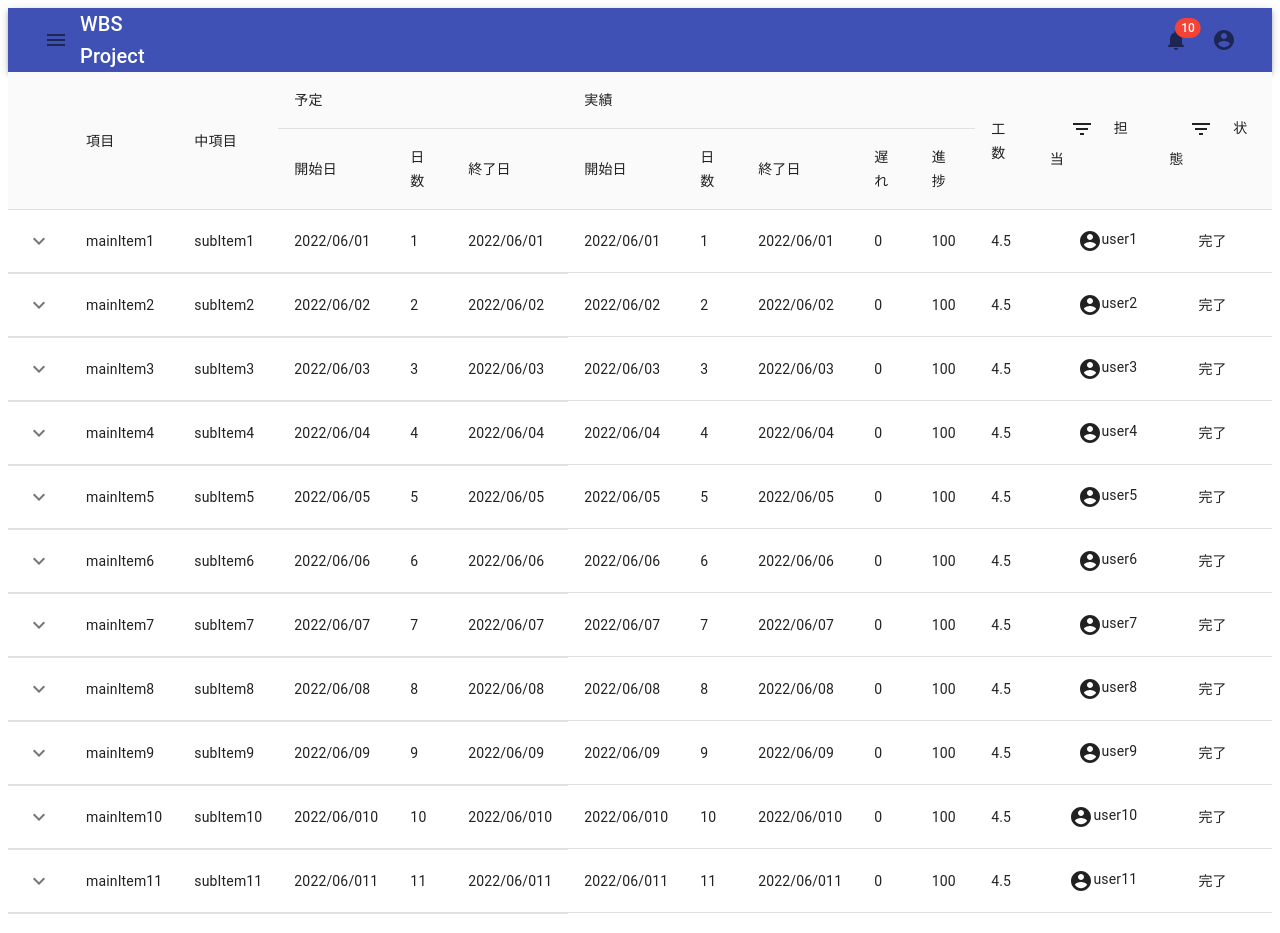
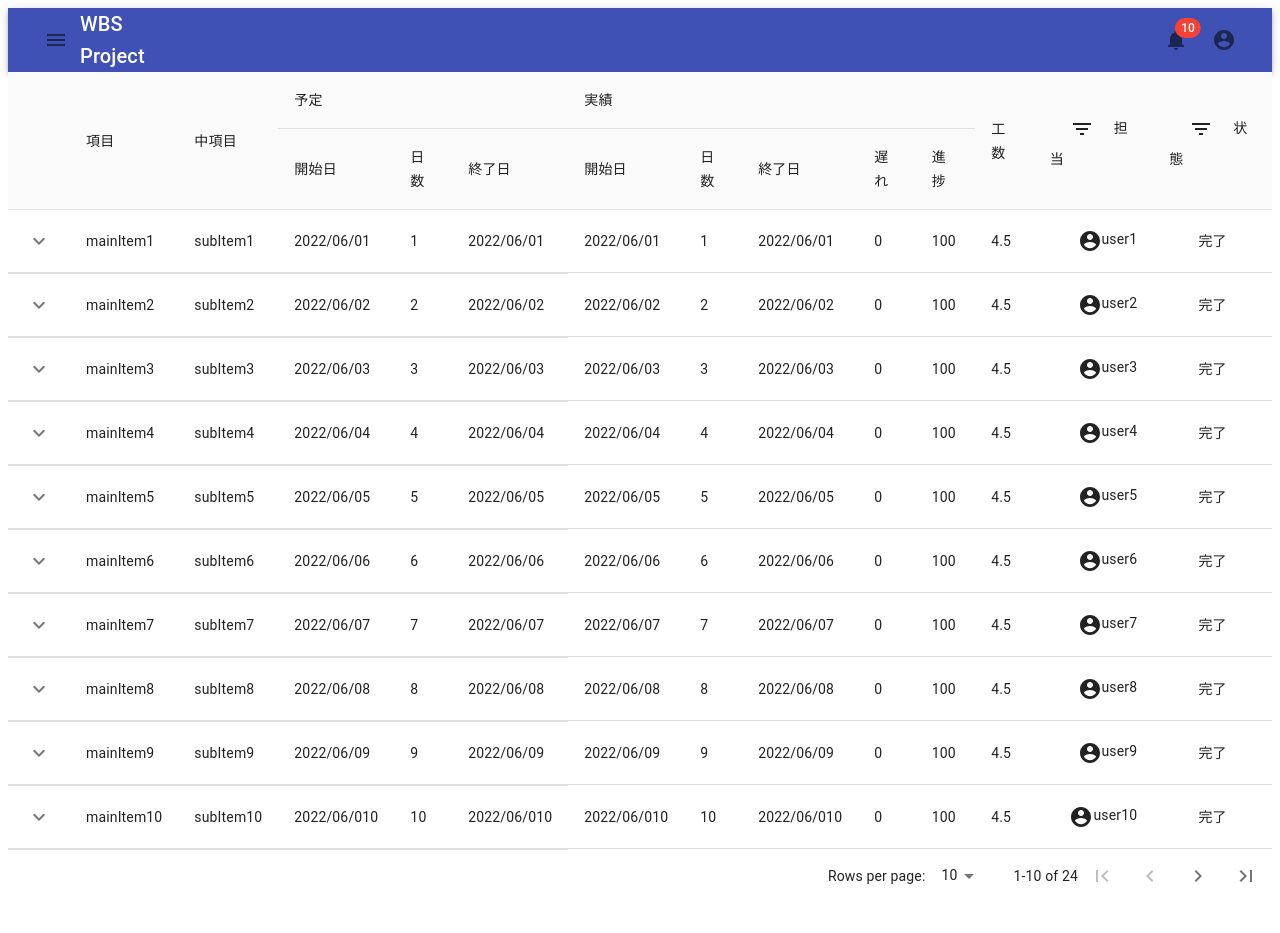
Before and after one commit to kurimaruru/wbs-app, a React (Create React App) app: page / in a window 1280 px wide. Shown: the top 933 px of the page. After the commit the page ends 910 px from the top, so only its background shows below. Built offline with nearby package versions, Linux system fonts and the light colour scheme.

Commit message:
pagenation

```diff
--- /dev/null
+++ b/src/components/PagenationActions.tsx
@@ -0,0 +1,89 @@
+import { Box, IconButton, useTheme } from '@material-ui/core';
+import {
+  KeyboardArrowLeft,
+  KeyboardArrowRight,
+  FirstPage,
+  LastPage,
+} from '@material-ui/icons';
+
+type PagenationActionProps = {
+  count: number;
+  page: number;
+  rowsPerPage: number;
+  onPageChange: (
+    event: React.MouseEvent<HTMLButtonElement>,
+    newPage: number
+  ) => void;
+};
+
+export const PagenationAction = ({
+  count,
+  page,
+  rowsPerPage,
+  onPageChange,
+}: PagenationActionProps): JSX.Element => {
+  const theme = useTheme();
+  const handleFirstPageButtonClick = (
+    event: React.MouseEvent<HTMLButtonElement>
+  ) => {
+    onPageChange(event, 0);
+  };
+
+  const handleBackButtonClick = (
+    event: React.MouseEvent<HTMLButtonElement>
+  ) => {
+    onPageChange(event, page - 1);
+  };
+
+  const handleNextButtonClick = (
+    event: React.MouseEvent<HTMLButtonElement>
+  ) => {
+    onPageChange(event, page + 1);
+  };
+
+  const handleLastPageButtonClick = (
+    event: React.MouseEvent<HTMLButtonElement>
+  ) => {
+    onPageChange(event, Math.max(0, Math.ceil(count / rowsPerPage) - 1));
+  };
+  return (
+    <Box style={{ display: 'flex' }}>
+      <IconButton
+        onClick={handleFirstPageButtonClick}
+        disabled={page === 0}
+        aria-label='first page'
+      >
+        {theme.direction === 'rtl' ? <LastPage /> : <FirstPage />}
+      </IconButton>
+      <IconButton
+        onClick={handleBackButtonClick}
+        disabled={page === 0}
+        aria-label='previous page'
+      >
+        {theme.direction === 'rtl' ? (
+          <KeyboardArrowRight />
+        ) : (
+          <KeyboardArrowLeft />
+        )}
+      </IconButton>
+      <IconButton
+        onClick={handleNextButtonClick}
+        disabled={page >= Math.ceil(count / rowsPerPage) - 1}
+        aria-label='next page'
+      >
+        {theme.direction === 'rtl' ? (
+          <KeyboardArrowLeft />
+        ) : (
+          <KeyboardArrowRight />
+        )}
+      </IconButton>
+      <IconButton
+        onClick={handleLastPageButtonClick}
+        disabled={page >= Math.ceil(count / rowsPerPage) - 1}
+        aria-label='last page'
+      >
+        {theme.direction === 'rtl' ? <FirstPage /> : <LastPage />}
+      </IconButton>
+    </Box>
+  );
+};
--- a/src/pages/mainWbs/wbsTable.tsx
+++ b/src/pages/mainWbs/wbsTable.tsx
@@ -7,10 +7,13 @@ import {
   TableContainer,
   TableHead,
   TableRow,
+  TablePagination,
 } from '@material-ui/core';
 import { makeStyles } from '@material-ui/styles';
 import { FilterListSharp } from '@material-ui/icons';
 import { WbsTableBody } from './wbsTableBody';
+import { PagenationAction } from '../../components/PagenationActions';
+import { useState } from 'react';
 
 const useStyles = makeStyles({
   tableContainer: {
@@ -43,6 +46,22 @@ type WbsTablePorps = {
 
 export const WbsTable = ({ wbsTestDatas }: WbsTablePorps): JSX.Element => {
   const classes = useStyles();
+  const [page, setPage] = useState(0);
+  const [rowsPerPage, setRowsPerPage] = useState(10);
+
+  const handleChangePage = (
+    event: React.MouseEvent<HTMLButtonElement> | null,
+    newPage: number
+  ) => {
+    setPage(newPage);
+  };
+
+  const handleChangeRowsPerPage = (
+    event: React.ChangeEvent<HTMLInputElement | HTMLTextAreaElement>
+  ) => {
+    setRowsPerPage(parseInt(event.target.value, 10));
+    setPage(0);
+  };
   return (
     <Grid container spacing={1}>
       <Grid item xs={12}>
@@ -81,12 +100,24 @@ export const WbsTable = ({ wbsTestDatas }: WbsTablePorps): JSX.Element => {
               </TableRow>
             </TableHead>
             <TableBody>
-              {wbsTestDatas.map((data) => (
-                <WbsTableBody wbsTestDatas={data} key={data.mainItem} />
-              ))}
+              {wbsTestDatas
+                .slice(page * rowsPerPage, page * rowsPerPage + rowsPerPage)
+                .map((data) => (
+                  <WbsTableBody wbsTestDatas={data} key={data.mainItem} />
+                ))}
             </TableBody>
           </Table>
         </TableContainer>
+        <TablePagination
+          rowsPerPageOptions={[10, 20, 50]}
+          component='div'
+          count={wbsTestDatas.length}
+          rowsPerPage={rowsPerPage}
+          page={page}
+          onPageChange={handleChangePage}
+          onRowsPerPageChange={handleChangeRowsPerPage}
+          ActionsComponent={PagenationAction}
+        />
       </Grid>
     </Grid>
   );
--- a/src/pages/mainWbs/wbsTableBody.tsx
+++ b/src/pages/mainWbs/wbsTableBody.tsx
@@ -6,11 +6,16 @@ import {
   TableHead,
   TableRow,
   IconButton,
+  Button,
 } from '@material-ui/core';
 import { Collapse } from '@material-ui/core';
 import { KeyboardArrowUp, KeyboardArrowDown } from '@material-ui/icons';
 import { useState } from 'react';
-import { AccountCircle } from '@material-ui/icons';
+import {
+  AccountCircle,
+  ReplyOutlined,
+  AddCircleOutlineOutlined,
+} from '@material-ui/icons';
 
 type WbsTestData = {
   mainItem: string;
@@ -78,25 +83,38 @@ export const WbsTableBody = ({
               <Table size='small' aria-label='purchases'>
                 <TableHead>
                   <TableRow>
-                    <TableCell>Date</TableCell>
-                    <TableCell>Customer</TableCell>
-                    <TableCell align='left'>Amount</TableCell>
-                    <TableCell align='left'>Total price ($)</TableCell>
+                    <TableCell />
+                    <TableCell style={{ width: '300px' }}>ユーザー</TableCell>
+                    <TableCell style={{ width: '300px' }}>日時</TableCell>
+                    <TableCell style={{ width: '500px' }}>コメント</TableCell>
                   </TableRow>
                 </TableHead>
                 <TableBody>
-                  {/* {row.history.map((historyRow) => (
-                    <TableRow key={historyRow.date}>
-                      <TableCell component='th' scope='row'>
-                        {historyRow.date}
-                      </TableCell>
-                      <TableCell>{historyRow.customerId}</TableCell>
-                      <TableCell align='left'>{historyRow.amount}</TableCell>
-                      <TableCell align='left'>
-                        {Math.round(historyRow.amount * row.price * 100) / 100}
-                      </TableCell>
-                    </TableRow>
-                  ))} */}
+                  <TableRow style={{ width: '100%' }}>
+                    <TableCell />
+                    <TableCell>田中</TableCell>
+                    <TableCell>06-30 09:00</TableCell>
+                    <TableCell>
+                      進捗に遅れが出ていますが、どう対応しますか？
+                    </TableCell>
+                  </TableRow>
+                  <TableRow style={{ width: '100%' }}>
+                    <TableCell />
+                    <TableCell />
+                    <TableCell align='left'>
+                      <Button>
+                        <AddCircleOutlineOutlined />
+                        コメント追加
+                      </Button>
+                    </TableCell>
+                    <TableCell align='left'>
+                      <Button>
+                        <ReplyOutlined />
+                        返信
+                      </Button>
+                    </TableCell>
+                    <TableCell />
+                  </TableRow>
                 </TableBody>
               </Table>
             </Box>
```
